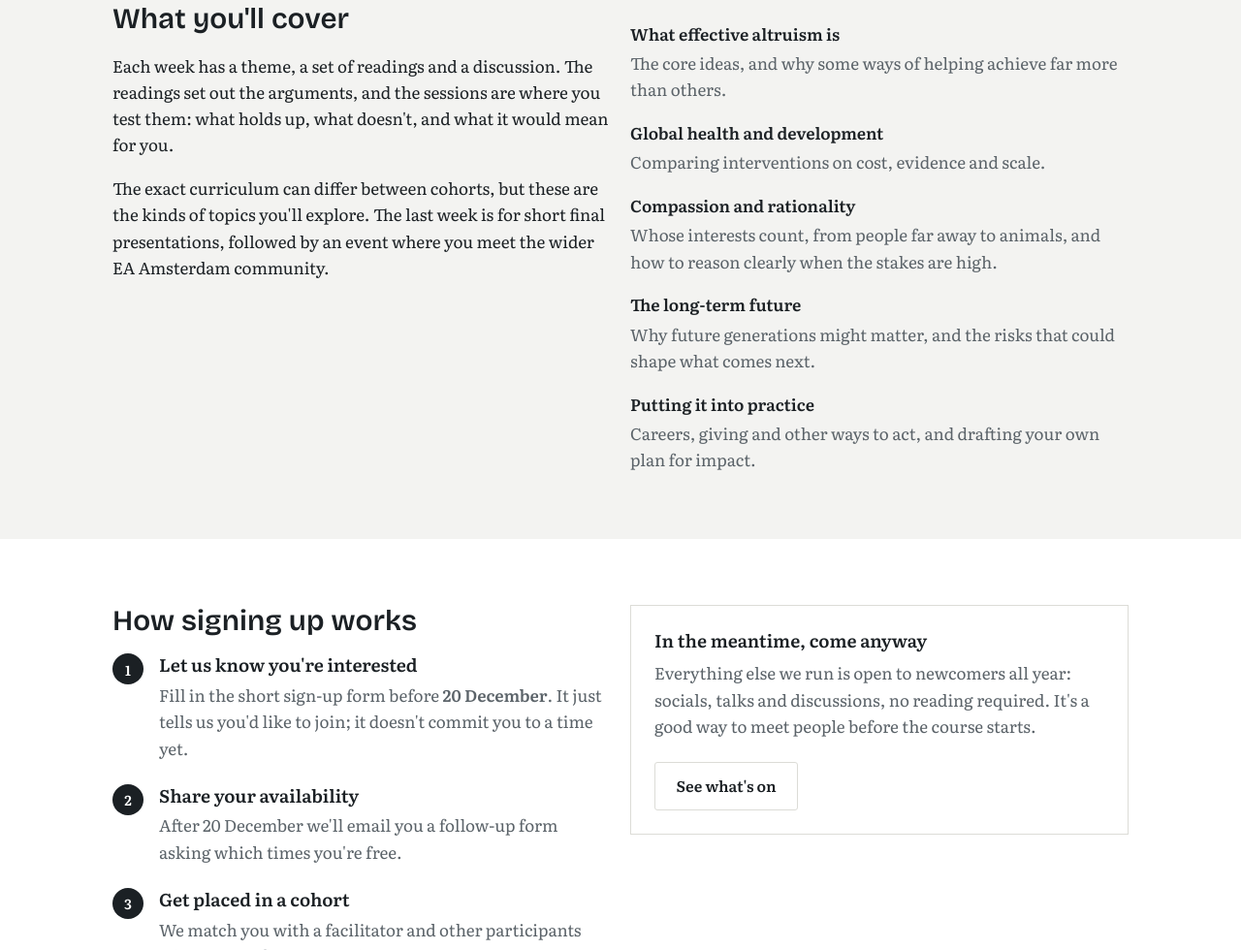
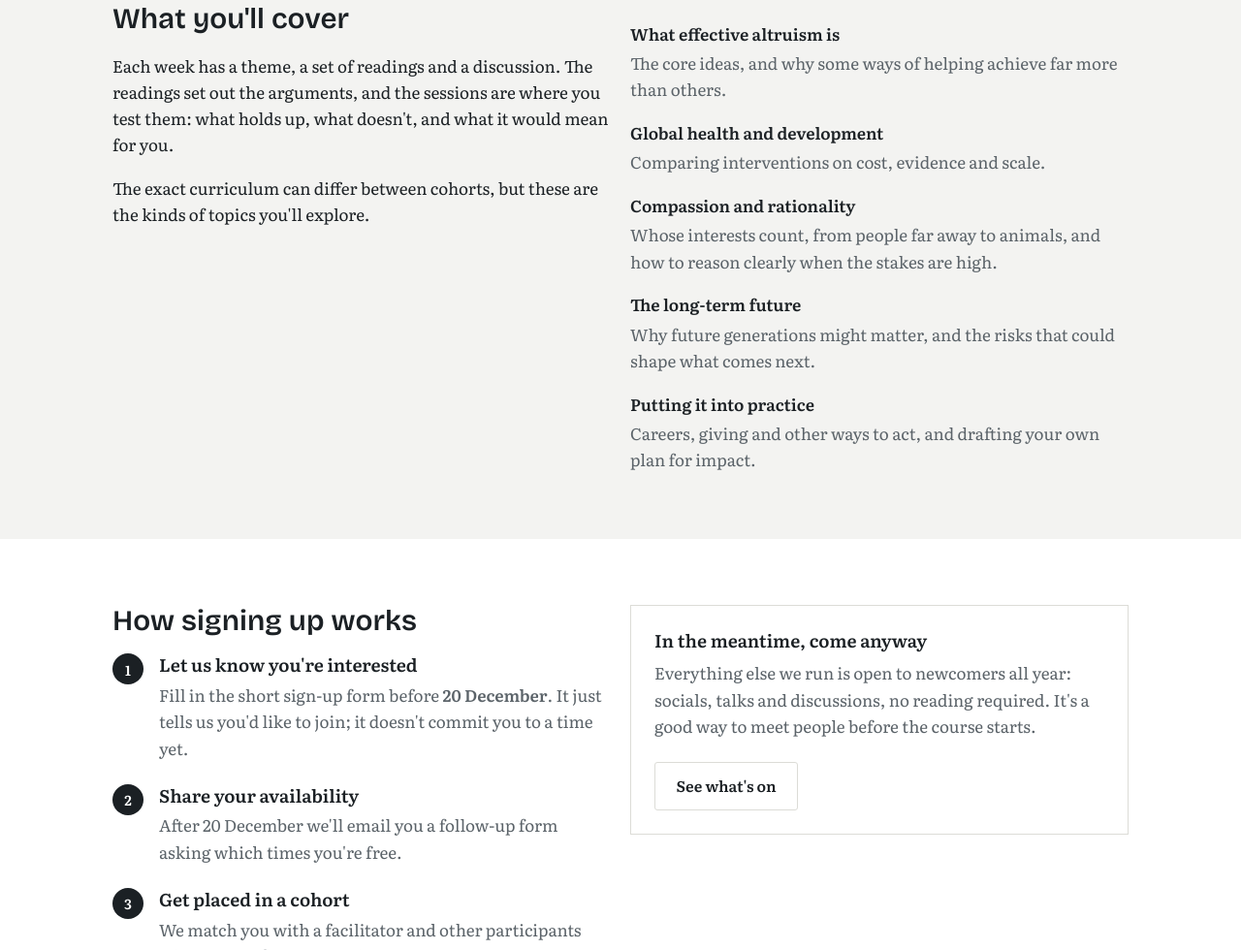
Before and after one commit to schipeltaper/eaa_website, a plain HTML site: page programs.html in a window 1280 px wide. Shown: the part 1149-2129 px from the top of the page at 97% size. Drawn offline with Linux system fonts and the light colour scheme.

Commit message:
Programs page: drop the closing-week sentence
Co-Authored-By: Claude Opus 5.5 <noreply@anthropic.com>
Claude-Session: https://claude.ai/code/session_01119TsiuCRC6vqV43j79nzk

```diff
--- a/programs.html
+++ b/programs.html
@@ -125,9 +125,7 @@
           </p>
           <p>
             The exact curriculum can differ between cohorts, but these are the
-            kinds of topics you'll explore. The last week is for short final
-            presentations, followed by an event where you meet the wider EA
-            Amsterdam community.
+            kinds of topics you'll explore.
           </p>
         </div>
         <dl class="definition-list">
```
